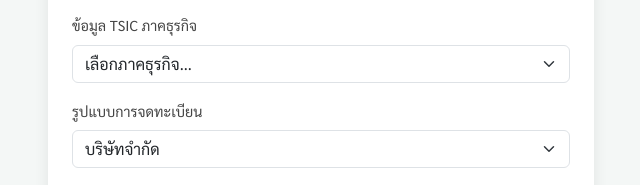
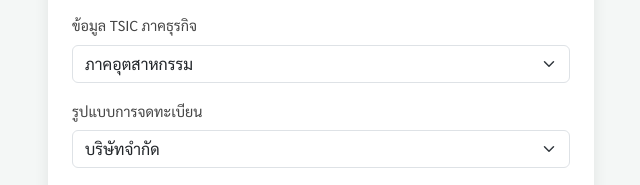
Before and after one commit to Guntika4116/Since_Project, a plain HTML site: page index.html in a window 1280 px wide. Shown: the part 962-1147 px from the top of the page, 319-959 px from the left. Drawn offline with nearby package versions, Linux system fonts and the light colour scheme.

Commit message:
Update index.html

```diff
--- a/index.html
+++ b/index.html
@@ -101,7 +101,6 @@
                             <div class="mb-3">
                                 <label class="form-label">ข้อมูล TSIC ภาคธุรกิจ</label>
                                 <select class="form-select" name="tsic" required>
-                                    <option value="">เลือกภาคธุรกิจ...</option>
                                     <option value="ภาคอุตสาหกรรม">ภาคอุตสาหกรรม</option>
                                     <option value="ภาคการบริการ">ภาคการบริการ</option>
                                     <option value="ภาคการผลิตเกษตร">ภาคการผลิตเกษตร</option>
```
